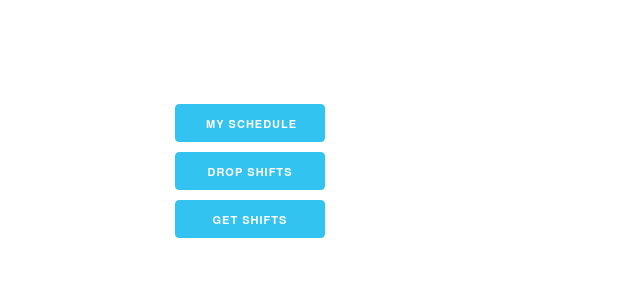
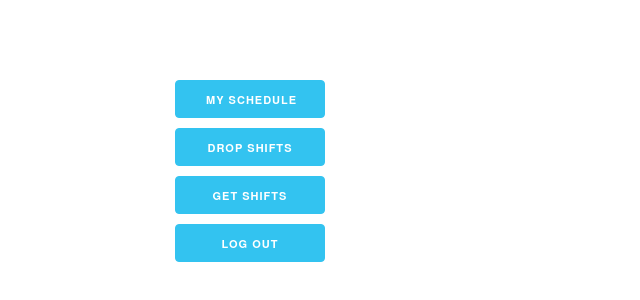
Before and after one commit to THEAverageSpeedBurrito/ProviderSwap, an Angular app: page /dashboard in a window 1280 px wide. Shown: the part 224-524 px from the top of the page, without its empty margins (0-640 px from the left). Built offline with nearby package versions, Linux system fonts and the light colour scheme.

Commit message:
added log out button to dashboard

```diff
--- a/src/app/dashboard/dashboard.component.html
+++ b/src/app/dashboard/dashboard.component.html
@@ -8,6 +8,9 @@
     </div>
     <div class="twelve columns">
       <button class="button-primary uniform" (click)="setSection(3)">Get Shifts</button>
+    </div>
+    <div class="twelve columns">
+      <button class="button-primary uniform" (click)="logout()">Log Out</button>
     </div>
   </div>
 </div>
--- a/src/app/dashboard/dashboard.component.ts
+++ b/src/app/dashboard/dashboard.component.ts
@@ -20,4 +20,9 @@ export class DashboardComponent implements OnInit {
     this.section = section
   }
 
+  logout() {
+    localStorage.clear();
+    window.location.href = '/';
+  }
+
 }
--- a/src/app/landing/landing.component.html
+++ b/src/app/landing/landing.component.html
@@ -9,6 +9,8 @@
         placeholder="Username"
         [(ngModel)]="username"
       >
+    </div>
+    <div class="center twelve columns">
       <input
         type="text"
         placeholder="Password"
```
